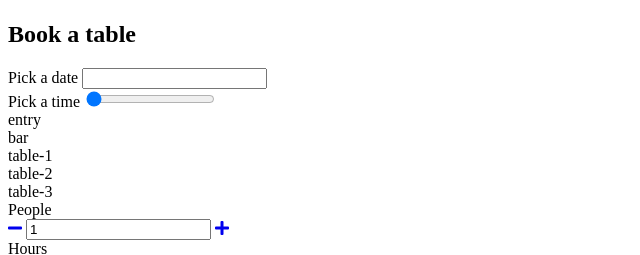
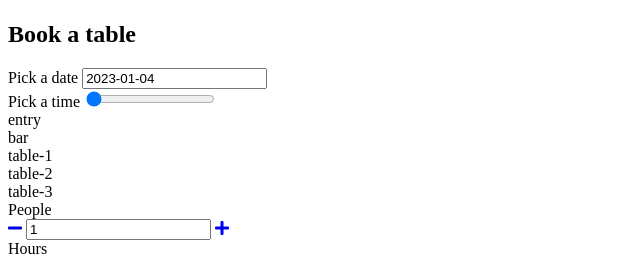
Before and after one commit to konstantywrona/project-pizzeria, a website with bundled scripts: page src/index.html in a window 1280 px wide. Shown: the part 8156-8411 px from the top of the page, 0-640 px from the left. Built offline with nearby package versions, Linux system fonts and the light colour scheme; data requests are answered from the project's data file.

Commit message:
Add DatePicker and HourPicker done

```diff
--- a/package.json
+++ b/package.json
@@ -49,6 +49,7 @@
         "stylelint-scss": "^4.3.0"
     },
     "dependencies": {
+        "flatpickr": "^4.6.13",
         "json-server": "^0.17.1"
     }
 }
--- a/src/index.html
+++ b/src/index.html
@@ -9,6 +9,8 @@
   <link href="https://fonts.googleapis.com/css?family=Lato:400,300i,700%7COswald:300,500,700&amp;subset=latin-ext"
     rel="stylesheet">
   <link href="https://use.fontawesome.com/releases/v5.7.2/css/all.css" rel="stylesheet">
+  <link rel="stylesheet" href="https://cdn.jsdelivr.net/npm/flatpickr/dist/flatpickr.min.css">
+  <link rel="stylesheet" href="./vendor/range-slider.min.css">
   <link rel="stylesheet" href="css/style.css">
 </head>
 
@@ -245,6 +247,8 @@
   </script>
 
   <script src="https://cdnjs.cloudflare.com/ajax/libs/handlebars.js/4.1.0/handlebars.min.js"></script>
+  <script src="https://cdn.jsdelivr.net/npm/flatpickr"></script>
+  <script src="vendor/range-slider.min.js"></script>
   <script src="js/app.js" type="module"></script>
 </body>
 
--- a/src/js/components/Booking.js
+++ b/src/js/components/Booking.js
@@ -1,5 +1,7 @@
 import { templates, select } from '../settings.js';
-import AmountWidget from './amountWidget.js';
+import AmountWidget from './AmountWidget.js';
+import DatePicker from './DatePicker.js';
+import HourPicker from './HourPicker.js';
 
 class Booking {
   constructor(element) {
@@ -25,6 +27,12 @@ class Booking {
     thisBooking.dom.hoursAmount = thisBooking.dom.wrapper.querySelector(
       select.booking.hoursAmount
     );
+    thisBooking.dom.datePicker = thisBooking.dom.wrapper.querySelector(
+      select.widgets.datePicker.wrapper
+    );
+    thisBooking.dom.hourPicker = thisBooking.dom.wrapper.querySelector(
+      select.widgets.hourPicker.wrapper
+    );
   }
 
   initWidgets() {
@@ -35,6 +43,10 @@ class Booking {
 
     thisBooking.hoursAmount = new AmountWidget(thisBooking.dom.hoursAmount);
     thisBooking.dom.hoursAmount.addEventListener('updated', function () {});
+
+    thisBooking.datePicker = new DatePicker(thisBooking.dom.datePicker);
+
+    thisBooking.hourPicker = new HourPicker(thisBooking.dom.hourPicker);
   }
 }
 export default Booking;
```
Also changed, not shown: src/js/components/HourPicker.js (+15 -11 lines), dist/index.html, dist/js/components/Booking.js, dist/js/components/HourPicker.js, dist/vendor/range-slider.min.css (added), dist/vendor/range-slider.min.js (added), src/vendor/range-slider.min.css (added), src/vendor/range-slider.min.js (added), 1 other file.
